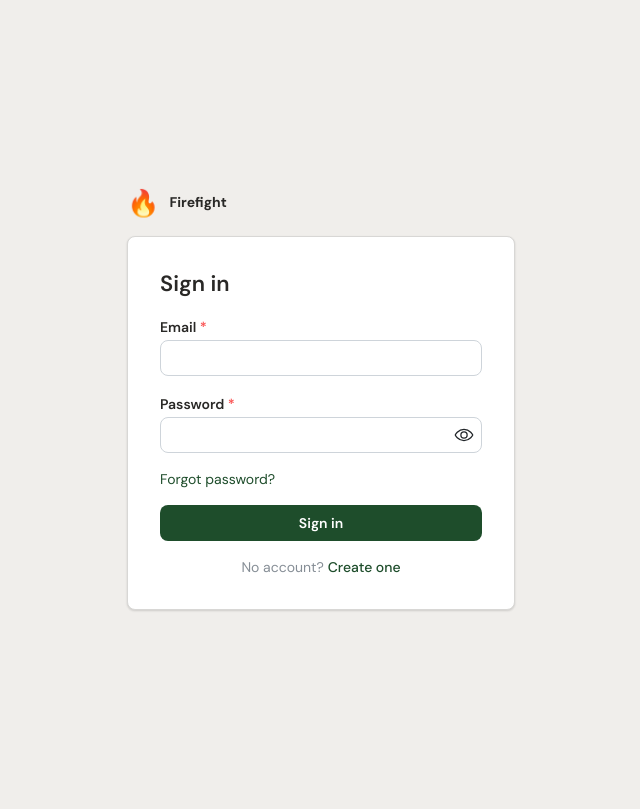
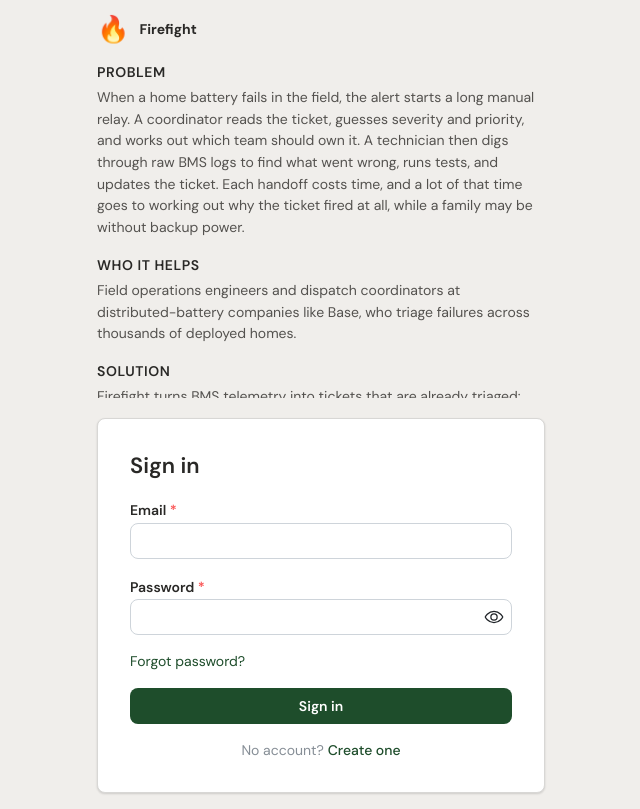
Before and after one commit to jayanthkodurkumar/firefight-BP-client, a React (Vite) app: page /login in a window 1280 px wide. Shown: the whole page, without its empty margins (319-959 px from the left). Built offline with nearby package versions, Linux system fonts and the light colour scheme.

Commit message:
Enhance README with detailed project overview, add FirefightAbout component for improved user information in AuthLayout, and adjust container size for better layout.

```diff
--- a/src/components/auth/AuthLayout.tsx
+++ b/src/components/auth/AuthLayout.tsx
@@ -1,4 +1,5 @@
 import { Box, Container, Paper, Stack } from '@mantine/core'
+import { FirefightAbout } from '../brand/FirefightAbout'
 import { FirefightLogo } from '../brand/FirefightLogo'
 import { basePalette } from '../../theme/basePalette'
 
@@ -20,9 +21,10 @@ export function AuthLayout({ children }: AuthLayoutProps) {
         padding: 'var(--mantine-spacing-md)',
       }}
     >
-      <Container size={420} w="100%">
+      <Container size={480} w="100%">
         <Stack gap="lg">
           <FirefightLogo />
+          <FirefightAbout />
           <Paper p="xl" radius="md" withBorder shadow="xs">
             {children}
           </Paper>
--- /dev/null
+++ b/src/components/brand/FirefightAbout.tsx
@@ -0,0 +1,83 @@
+import { List, Stack, Text, Title } from '@mantine/core'
+import type { ReactNode } from 'react'
+import { basePalette } from '../../theme/basePalette'
+
+function Section({ title, children }: { title: string; children: ReactNode }) {
+  return (
+    <Stack gap={4}>
+      <Title order={6} c={basePalette.grey100} tt="uppercase" fw={600} lts="0.04em">
+        {title}
+      </Title>
+      {children}
+    </Stack>
+  )
+}
+
+export function FirefightAbout() {
+  return (
+    <Stack
+      gap="md"
+      style={{
+        maxHeight: '42vh',
+        overflowY: 'auto',
+        paddingRight: 4,
+      }}
+    >
+      <Section title="Problem">
+        <Text size="sm" c={basePalette.grey80} lh={1.55}>
+          When a home battery fails in the field, the alert starts a long manual relay.
+          A coordinator reads the ticket, guesses severity and priority, and works out
+          which team should own it. A technician then digs through raw BMS logs to find
+          what went wrong, runs tests, and updates the ticket. Each handoff costs time,
+          and a lot of that time goes to working out why the ticket fired at all, while
+          a family may be without backup power.
+        </Text>
+      </Section>
+
+      <Section title="Who it helps">
+        <Text size="sm" c={basePalette.grey80} lh={1.55}>
+          Field operations engineers and dispatch coordinators at distributed-battery
+          companies like Base, who triage failures across thousands of deployed homes.
+        </Text>
+      </Section>
+
+      <Section title="Solution">
+        <Text size="sm" c={basePalette.grey80} lh={1.55} mb={4}>
+          Firefight turns BMS telemetry into tickets that are already triaged:
+        </Text>
+        <List size="sm" spacing={4} c={basePalette.grey80}>
+          <List.Item>
+            A rules engine flags out-of-range signals and opens a ticket with a DTC,
+            severity, and priority.
+          </List.Item>
+          <List.Item>
+            An AI agent adds root cause analysis—real vs sensor fault, cause vs symptoms,
+            and fleet patterns such as a single firmware version.
+          </List.Item>
+          <List.Item>
+            Engineers chat on any ticket: which signals failed, why it was raised, whether
+            it is happening elsewhere.
+          </List.Item>
+          <List.Item>
+            The agent recommends the right technician by skills, region, on-call status,
+            and workload.
+          </List.Item>
+        </List>
+      </Section>
+
+      <Section title="Impact">
+        <Text size="sm" c={basePalette.grey80} lh={1.55}>
+          Triage that took several people and handoffs becomes one screen and one
+          conversation. Critical issues—thermal runaway precursors, homes without
+          backup—reach the right technician first. Fleet-wide patterns show up at the
+          second ticket instead of the thirtieth. On a simulated 40-home fleet, the
+          pipeline caught 29 of 30 planted faults with zero false alarms.
+        </Text>
+      </Section>
+
+      <Text size="xs" c={basePalette.grey60} fw={600}>
+        Tracks: Most Commercializable (primary), Orchestration
+      </Text>
+    </Stack>
+  )
+}
```
Also changed, not shown: 1 other file (tests, documents, lock files or other folders).
